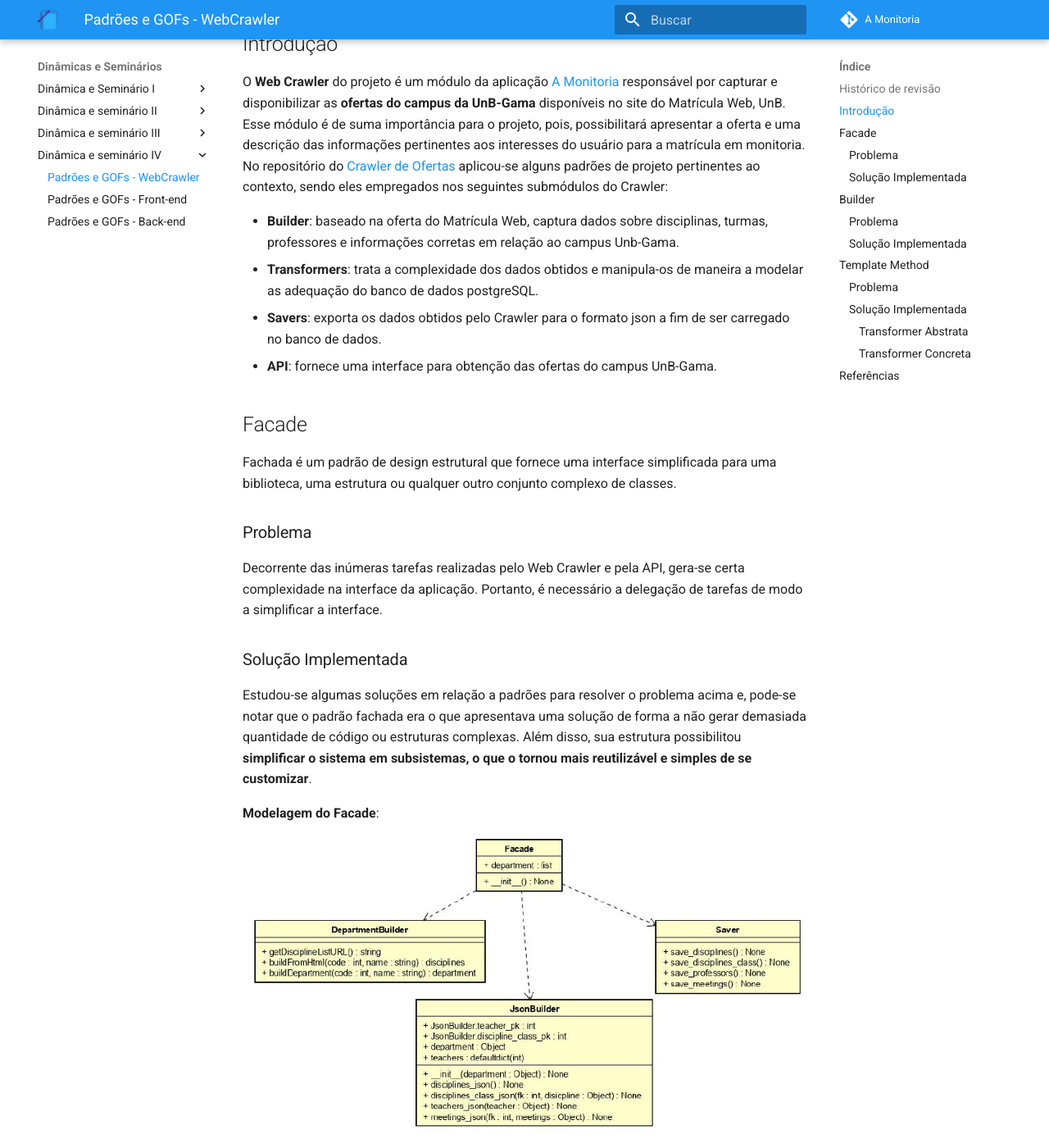
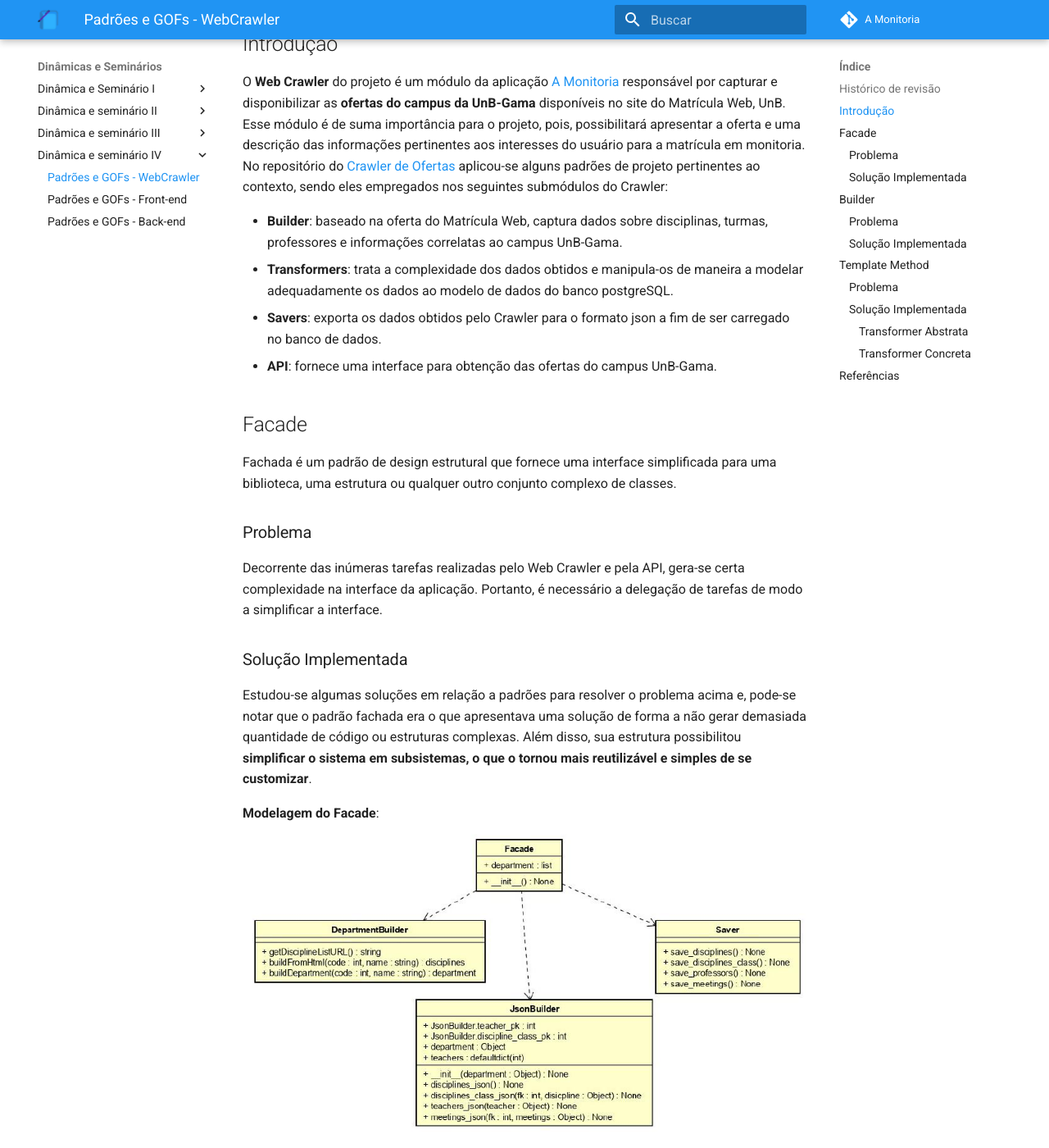
Before and after one commit to 2019-2-arquitetura-desenho/wiki, an MkDocs documentation site: the page built from docs/dinamica_seminario_IV/webcrawler_patterns.md, in a window 1280 px wide and 1400 px high, scrolled down 674 px. Shown: the whole window at 82% size. Built offline with MkDocs 1.6.1 and Material for MkDocs 9.7.7, drawn with Linux system fonts in a browser that asks for light colours; comment, search, counter and statistics services are not loaded; old or Windows-style settings are respelled for this version of MkDocs; some of the changed text lies outside the part shown.

Commit message:
Fix pt-br writing errors

```diff
--- a/docs/dinamica_seminario_IV/webcrawler_patterns.md
+++ b/docs/dinamica_seminario_IV/webcrawler_patterns.md
@@ -15,8 +15,8 @@
 O **Web Crawler** do projeto é um módulo da aplicação [A Monitoria](https://github.com/2019-2-arquitetura-desenho/wiki/) responsável por capturar e disponibilizar as **ofertas do campus da UnB-Gama** disponíveis no site do Matrícula Web, UnB. Esse módulo é de suma importância para o projeto, pois, possibilitará apresentar a oferta e uma descrição das informações pertinentes aos interesses do usuário para a matrícula em monitoria.
 No repositório do [Crawler de Ofertas](https://github.com/2019-2-arquitetura-desenho/monitoria-crawler) aplicou-se alguns padrões de projeto pertinentes ao contexto, sendo eles empregados nos seguintes submódulos do Crawler:
 
-*   **Builder**: baseado na oferta do Matrícula Web, captura dados sobre disciplinas, turmas, professores e informações corretas em relação ao campus Unb-Gama.
-*   **Transformers**: trata a complexidade dos dados obtidos e manipula-os de maneira a modelar as adequação do banco de dados postgreSQL.
+*   **Builder**: baseado na oferta do Matrícula Web, captura dados sobre disciplinas, turmas, professores e informações correlatas ao campus UnB-Gama.
+*   **Transformers**: trata a complexidade dos dados obtidos e manipula-os de maneira a modelar adequadamente os dados ao modelo de dados do banco postgreSQL.
 *   **Savers**: exporta os dados obtidos pelo Crawler para o formato json a fim de ser carregado no banco de dados.
 *   **API**: fornece uma interface para obtenção das ofertas do campus UnB-Gama.
 
```
Also changed, not shown: other parts of docs/dinamica_seminario_IV/webcrawler_patterns.md (+1 -1 lines).
